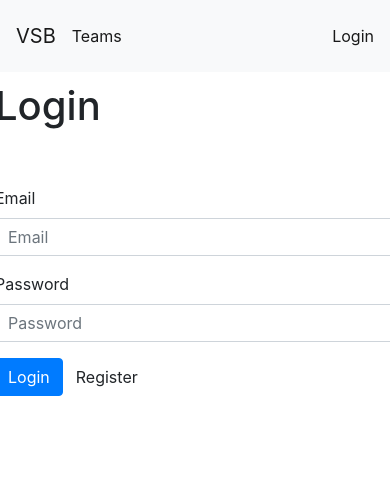
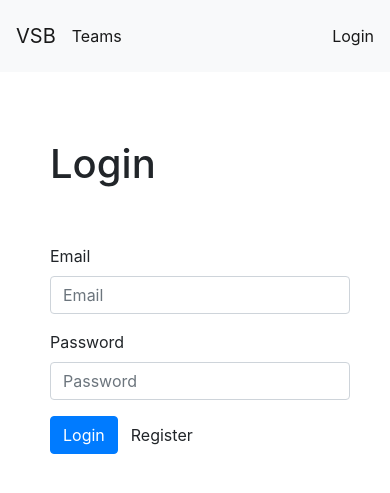
Before and after one commit to andrepaladino/vsb, a Node server app: page /login in a window 390 px wide. Shown: the top 493 px of the page. Run offline with Node 20, Linux system fonts and the light colour scheme; some libraries are stand-ins or nearby versions.

Commit message:
mobile changes

```diff
--- a/public/stylesheets/style.css
+++ b/public/stylesheets/style.css
@@ -9,12 +9,10 @@ body {
 }
 
 .login{
-  height: 250px;
-  width: 400px;
-  position: fixed;
-  left: 50%;
-  top: 10%;
-  transform: translate(-50%, -20%);
+  width: 100%;
+  max-width: 330px;
+  padding: 15px;
+  margin: 0 auto;
 }
 
 
--- a/views/layout.jade
+++ b/views/layout.jade
@@ -12,8 +12,9 @@ html
     script(src="https://stackpath.bootstrapcdn.com/bootstrap/4.4.1/js/bootstrap.min.js", integrity="sha384-wfSDF2E50Y2D1uUdj0O3uMBJnjuUD4Ih7YwaYd1iqfktj0Uod8GCExl3Og8ifwB6", crossorigin="anonymous")
     link(href="https://stackpath.bootstrapcdn.com/bootstrap/4.4.1/css/bootstrap.min.css", rel="stylesheet", integrity="sha384-Vkoo8x4CGsO3+Hhxv8T/Q5PaXtkKtu6ug5TOeNV6gBiFeWPGFN9MuhOf23Q9Ifjh", crossorigin="anonymous")
     <link href="https://fonts.googleapis.com/icon?family=Material+Icons" rel="stylesheet">
+    <link rel="icon" type="image/png" href="/images/icons8-nota-48.png" sizes="32x32" />
+    meta(name="viewport", content="width=device-width, initial-scale=1, shrink-to-fit=no")
 
-    <link rel="shortcut icon" href="/public/images/icons8-nota-48.png" type="image/x-icon"></link>
 
 
 
--- a/views/team_list.jade
+++ b/views/team_list.jade
@@ -15,7 +15,7 @@ block content
                     p There is not team on your list. Create a new team or wait for your team administrator to add you to a team.
                 else
                     each i in list
-                        .col-xl-4.col-md-6.col-sm-8.col-8(style='padding-bottom: 15px')
+                        .col-xl-4.col-md-6.col-sm-10.col-12(style='padding-bottom: 15px')
                             .card.md-8.col-xm-10.shadow-sm
                                 div.img.card-img-top(width='100%' height='225px' xmlns='http://www.w3.org/2000/svg' preserveaspectratio='xMidYMid slice' focusable='false' role='img' aria-label='Placeholder: Thumbnail')
                                     img.team-list-img(src='#{i.image}' alt='image' style='width:100%; height:225px' class="rounded")
```
Also changed, not shown: public/javascripts/retro.js (+21 -2 lines).
